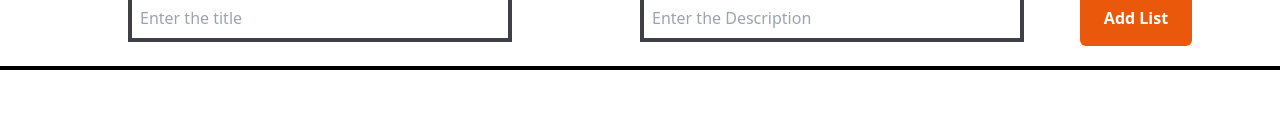
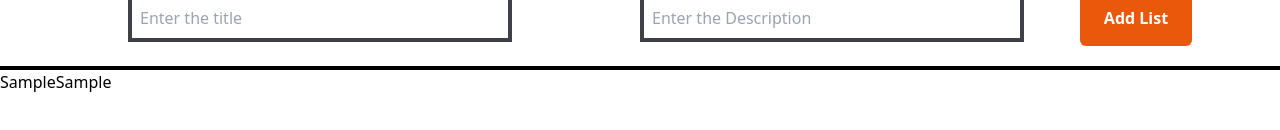
Before and after one commit to GMMemon875/To_dol_ist, a React (Vite) app: page / in a window 1280 px wide. Both pictures are taken after typing "Sample", "Sample" into the empty fields and a click on the button "Add List". Shown: the part 190-320 px from the top of the page. Built offline with nearby package versions, Linux system fonts and the light colour scheme.

Commit message:
Data Store in varible and show Section

```diff
--- a/src/componanats/List.jsx
+++ b/src/componanats/List.jsx
@@ -8,10 +8,22 @@ const List = () => {
   const submitHandler = (e) => {
     e.preventDefault();
     setList([...List, { Title, Description }]);
-    console.log(List);
+    // console.log(List);
     seTitle("");
     setDescription("");
   };
+  let TaskRender = <h1>No Tast Render</h1>;
+  TaskRender = List.map((t, i) => {
+    return (
+      <div className="">
+        <h1 className="">
+          {t.Title}
+          {t.Description}
+        </h1>
+      </div>
+    );
+  });
+
   return (
     <>
       <div className=" bg-slate-700 text-white text-center font-bold text-5xl p-10">
@@ -39,7 +51,7 @@ const List = () => {
           </button>
         </form>
         <div className="bg-black h-1 mt-5"></div>
-        <div className=""></div>
+        <div className="">{TaskRender}</div>
       </div>
     </>
   );
```
